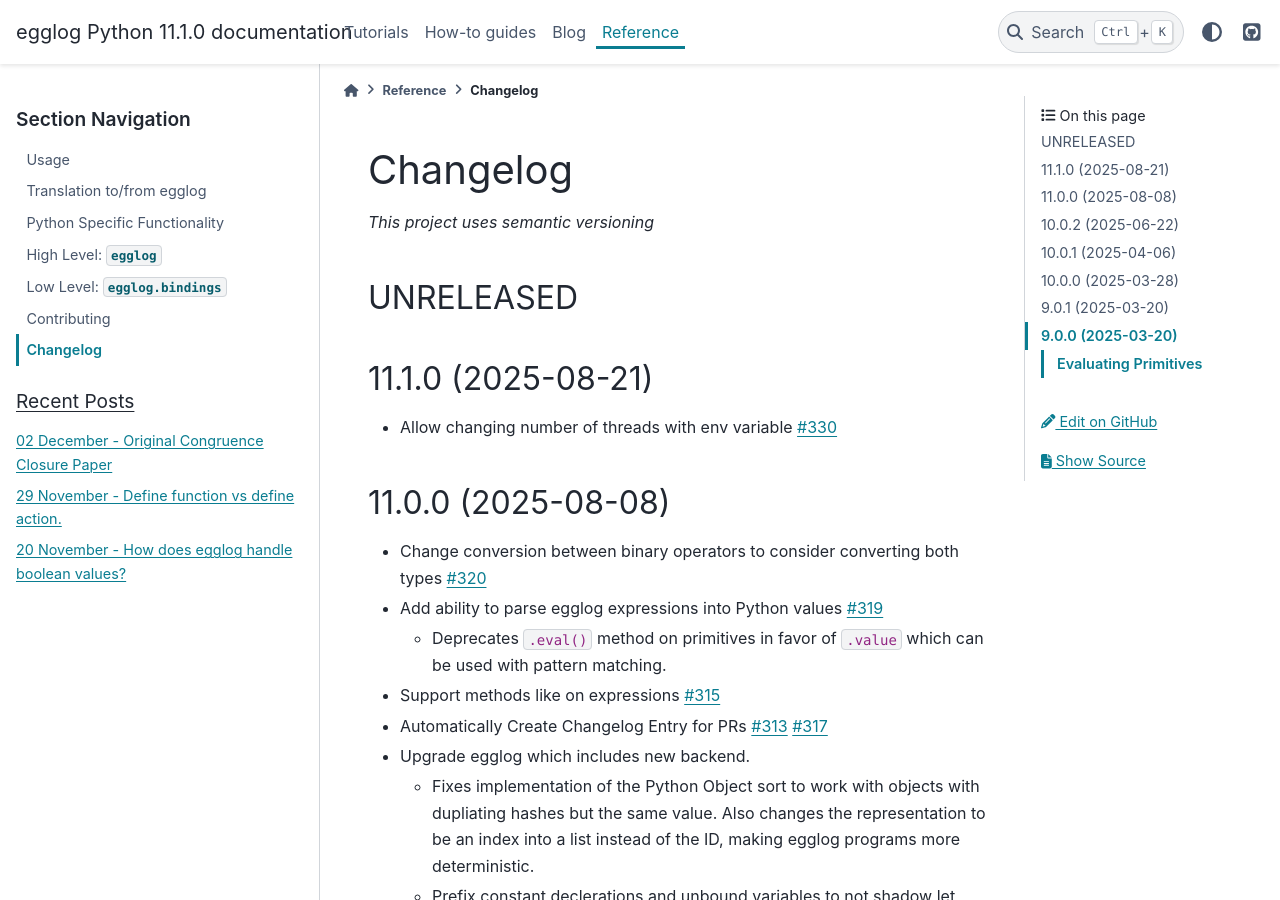
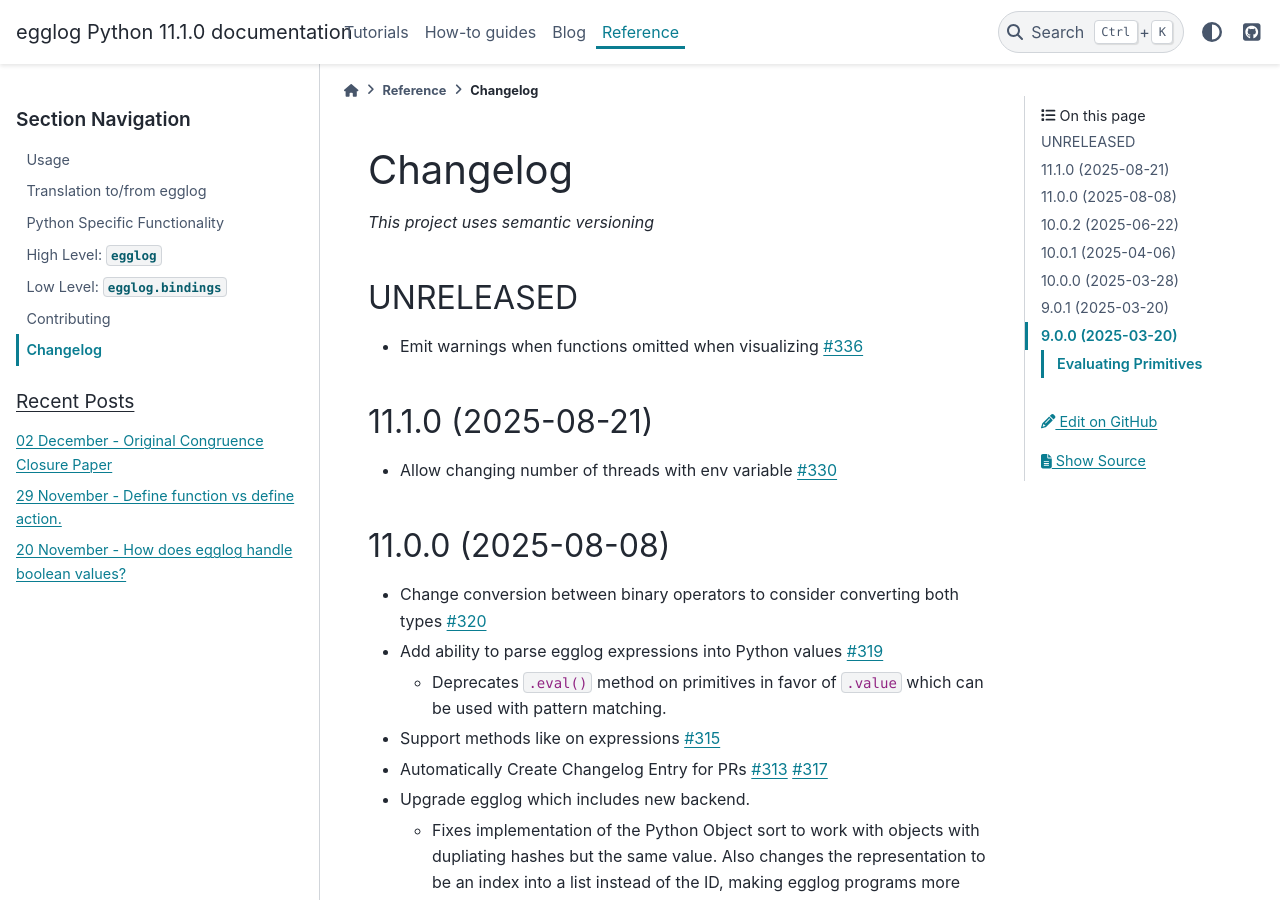
Before and after one commit to egraphs-good/egglog-python, a Sphinx documentation site: the page built from docs/changelog.md, in a window 1280 px wide and 900 px high. Built offline with Sphinx 7.4.7 and the PyData theme 0.15.4, drawn with Linux system fonts in a browser that asks for light colours; pages that are not in the unit, such as notebooks, are missing from menus; comment, search, counter and statistics services are not loaded; the version number is read from the project's files by our own code.

Commit message:
Add changelog entry for PR #336

```diff
--- a/docs/changelog.md
+++ b/docs/changelog.md
@@ -4,6 +4,7 @@ _This project uses semantic versioning_
 
 ## UNRELEASED
 
+- Emit warnings when functions omitted when visualizing [#336](https://github.com/egraphs-good/egglog-python/pull/336)
 ## 11.1.0 (2025-08-21)
 
 - Allow changing number of threads with env variable [#330](https://github.com/egraphs-good/egglog-python/pull/330)
```
